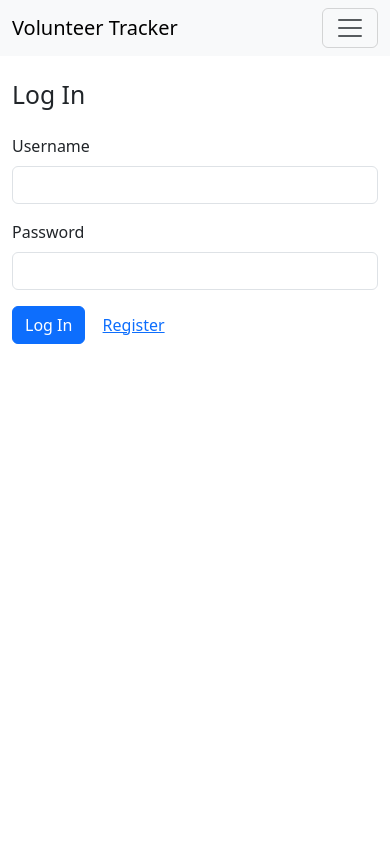
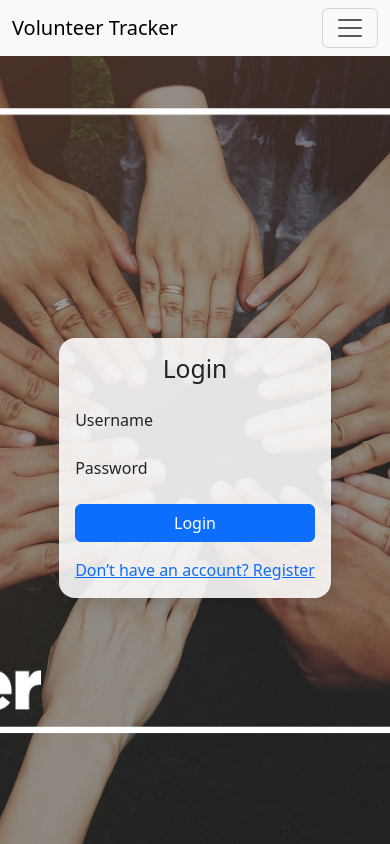
Before and after one commit to srgtsnoop/Kiwanis_Volunteer, a Flask app: page /login in a window 390 px wide. Run offline with Flask 3, Linux system fonts and the light colour scheme.

Commit message:
Background
Background images.

```diff
--- a/config.py
+++ b/config.py
@@ -23,6 +23,6 @@
 
 class ProductionConfig(BaseConfig):
     SQLALCHEMY_DATABASE_URI = os.environ.get(
-        "DATABASE_URL", "sqlite:////tmp/volunteer.db"
+        "DATABASE_URL", "sqlite:////data/volunteer.db"
     )
     DEBUG = False
--- a/templates/login.html
+++ b/templates/login.html
@@ -1,33 +1,59 @@
-{% extends 'base.html' %}
-{% block title %}Log In{% endblock %}
+{% extends "base.html" %}
 {% block content %}
-<div class="row justify-content-center">
-  <div class="col-md-6">
-    <h2 class="mb-4">Log In</h2>
-    <form method="POST" action="{{ url_for('login') }}">
+
+<style>
+  body {
+    /* Responsive background image, covers whole page */
+    background: url("{{ url_for('static', filename='background_image.jpg') }}") no-repeat center center fixed;
+    background-size: cover;
+  }
+  .login-box {
+    background: rgba(255, 255, 255, 0.88);
+    padding: 2rem;
+    border-radius: 1rem;
+    box-shadow: 0 4px 24px rgba(0,0,0,0.14);
+    max-width: 350px;
+    margin: 7vh auto 0 auto;
+  }
+  @media (max-width: 576px) {
+    .login-box {
+      margin-top: 2vh;
+      padding: 1rem;
+      max-width: 98vw;
+    }
+  }
+</style>
+
+<div class="d-flex justify-content-center align-items-center" style="min-height:90vh;">
+  <div class="login-box">
+    <h2 class="text-center mb-4">Login</h2>
+
+    {% with messages = get_flashed_messages(with_categories=true) %}
+      {% if messages %}
+        {% for category, msg in messages %}
+          <div class="alert alert-{{ category }} alert-dismissible fade show" role="alert">
+            {{ msg }}
+            <button type="button" class="btn-close" data-bs-dismiss="alert" aria-label="Close"></button>
+          </div>
+        {% endfor %}
+      {% endif %}
+    {% endwith %}
+
+    <form method="post" autocomplete="off">
+      {{ form.hidden_tag() if form and form.hidden_tag }}
       <div class="mb-3">
         <label for="username" class="form-label">Username</label>
-        <input
-          type="text"
-          class="form-control"
-          id="username"
-          name="username"
-          required
-        >
+        {{ form.username(class="form-control", id="username", placeholder="Enter username") if form and form.username else '' }}
       </div>
       <div class="mb-3">
         <label for="password" class="form-label">Password</label>
-        <input
-          type="password"
-          class="form-control"
-          id="password"
-          name="password"
-          required
-        >
+        {{ form.password(class="form-control", id="password", placeholder="Enter password") if form and form.password else '' }}
       </div>
-      <button type="submit" class="btn btn-primary">Log In</button>
-      <a href="{{ url_for('register') }}" class="btn btn-link">Register</a>
+      <button type="submit" class="btn btn-primary w-100">Login</button>
     </form>
+    <div class="text-center mt-3">
+      <a href="{{ url_for('register') }}">Don’t have an account? Register</a>
+    </div>
   </div>
 </div>
 {% endblock %}
```
Also changed, not shown: static/background_image.jpg (added).
